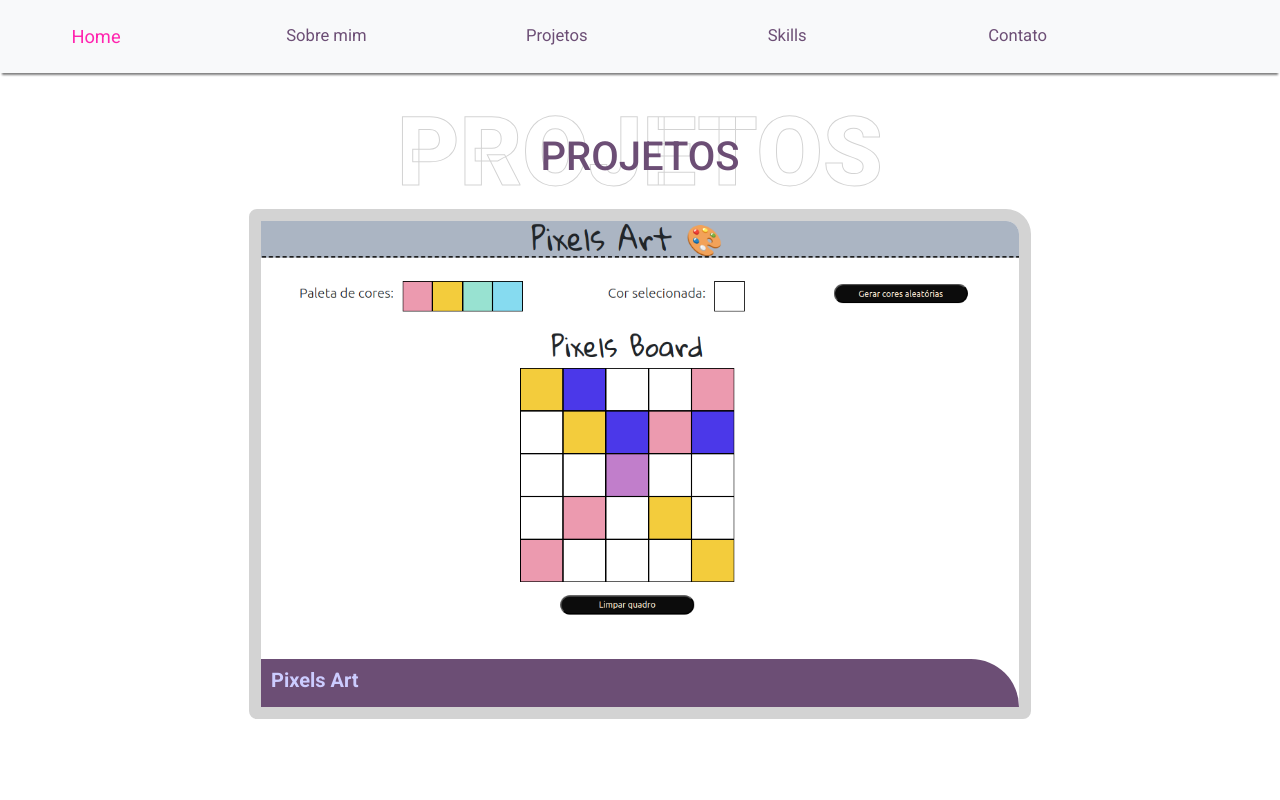
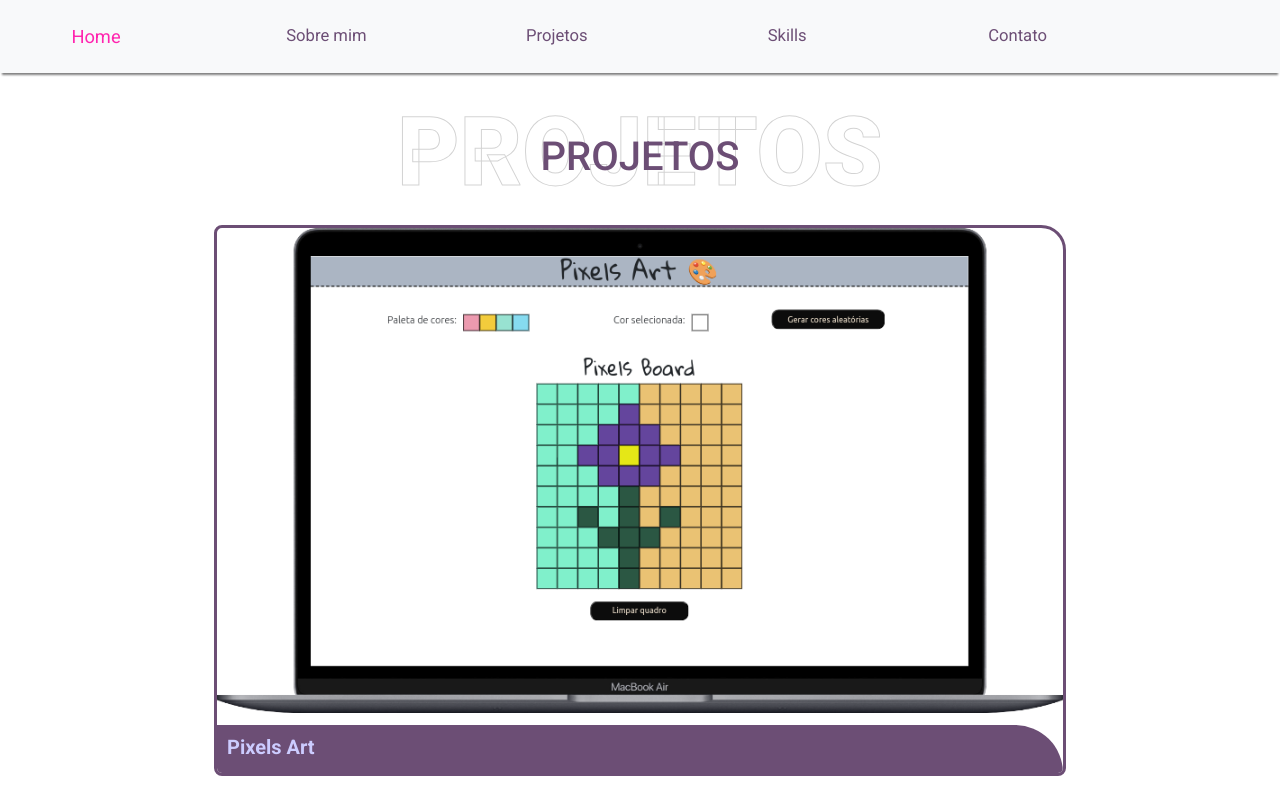
Before and after one commit to raisamrs/raisamrs.github.io, a React (Vite) app: page /projetos in a window 1280 px wide. Built offline with nearby package versions, Linux system fonts and the light colour scheme.

Commit message:
feat: adição de novo card

```diff
--- a/src/data/projects.json
+++ b/src/data/projects.json
@@ -2,7 +2,7 @@
   {
     "id": "pixelsArt",
     "title": "Pixels Art",
-    "description": "O Pixels Art é um editor de arte com pixels e sua dimensão é 5 x 5.😊 Ele já vem com 4 cores definidas, mas calma: sempre que clicar no botão Gerar cores aleatórias, você terá outras 4 novas cores para usar da forma que preferir! Ah, e se você não gostou da sua arte ou quer fazer outra, é só clicar em Limpar quadro! 😉",
+    "description": "O Pixels Art é um editor de arte com pixels e sua dimensão é 10 x 10.😊 Ele já vem com 4 cores definidas, mas calma: sempre que clicar no botão Gerar cores aleatórias, você terá outras 4 novas cores para usar da forma que preferir! Ah, e se você não gostou da sua arte ou quer fazer outra, é só clicar em Limpar quadro! 😉",
     "technologies": [
       {
         "name": "JavaScript",
@@ -23,5 +23,30 @@
     ],
     "github": "https://github.com/raisamrs/pixels-art",
     "deploy": "https://raisamrs.github.io/pixels-art/"
+  },
+  {
+    "id": "tryberCalendar",
+    "title": "Tryber Calendar",
+    "description": "O Tryber Calendar é um calendário destinado aos alunos da Trybe, onde eles podem ver destacar feriados e as sextas-feiras do mês, marcar dias destinados a projetos, dias destinados a exercícios e ainda adicionar outros tipos de tarefas! Bem funcional pra quem tem uma rotina cheia, né?",
+    "technologies": [
+      {
+        "name": "JavaScript",
+        "logo": "javascript-icon.svg"
+      },
+      {
+        "name": "HTML",
+        "logo": "html-icon.svg"
+      },
+      {
+        "name": "CSS",
+        "logo": "css-icon.svg"
+      },
+      {
+        "name": "Bootstrap",
+        "logo": "bootstrap-icon.svg"
+      }
+    ],
+    "github": "https://github.com/raisamrs/tryber-calendar/",
+    "deploy": "https://raisamrs.github.io/tryber-calendar/"
   }
 ]
--- a/src/pages/Projects/Projects.module.css
+++ b/src/pages/Projects/Projects.module.css
@@ -54,6 +54,12 @@ h3 {
   justify-content: center;
 }
 
+.columnCards {
+  display: flex;
+  flex-direction: column;
+  align-items: center;
+}
+
 .highlight {
   font-style: italic;
   color: var(--pink);
@@ -65,9 +71,10 @@ h3 {
 }
 
 .projectCard {
-  border: 0.8rem solid var(--light-grey);
+  border: 0.2rem solid var(--purple);
   border-radius: 0.5rem;
   border-top-right-radius: 25px;
+  margin: 1rem;
   position: relative;
   width: 70%;
   overflow: hidden; /* Garante que o conteúdo não extrapole o card */
@@ -126,12 +133,6 @@ h3 {
   width: 100%;
 }
 
-.rowCards {
-  display: flex;
-  flex-direction: row;
-  justify-content: center;
-}
-
 .showAfter {
   position: absolute;
   top: 0;
@@ -148,7 +149,7 @@ h3 {
 
 .showBefore img {
   width: 100%;
-  height: auto;
+  height: 100%;
 }
 
 .showBefore {
--- a/src/pages/Projects/Projects.tsx
+++ b/src/pages/Projects/Projects.tsx
@@ -1,5 +1,6 @@
 import projectsData from '../../data/projects.json';
 import pixelsArt from '../../assets/pixelsArt.png';
+import tryberCalendar from '../../assets/tryberCalendar.png';
 import gitHubIcon from '../../assets/github-icon.svg';
 import siteIcon from '../../assets/site-icon.svg';
 import javascriptIcon from '../../assets/javascript-icon.svg';
@@ -8,13 +9,16 @@ import cssIcon from '../../assets/css-icon.svg';
 import bootstrapIcon from '../../assets/bootstrap-icon.svg';
 import { renderDescription } from '../../helpers/renderDescription';
 import { ProjectImageType } from '../../types';
-import { cardsContainerClasses, imgProjectClasses, projectContainerClasses,
-  projectCardClasses, rowCardsClasses, cardBodyClasses, projectTechContainerClasses,
+import {
+  cardsContainerClasses, imgProjectClasses, projectContainerClasses,
+  projectCardClasses, columnCardsClasses, cardBodyClasses, projectTechContainerClasses,
   projectTitleCardClasses, projectTitleImgClasses, projectDescriptionClasses,
   btnGitHubClasses, btnDeployClasses, projectTitleCardContainerClasses,
   projectTitleImgContainerClasses, btnsContainerClasses, iconsClasses,
-  projectTechClasses, techAndLogoContainerClasses } from './classesNamesProjects';
-import { titleBgClasses, titleFgClasses, titleContainerClasses,
+  projectTechClasses, techAndLogoContainerClasses,
+} from './classesNamesProjects';
+import {
+  titleBgClasses, titleFgClasses, titleContainerClasses,
 } from '../../classesNamesApp';
 import styles from './Projects.module.css';
 
@@ -27,7 +31,7 @@ const techLogos: { [key: string]: string } = {
 
 function Projects() {
   const projectImages: ProjectImageType = {
-    pixelsArt,
+    pixelsArt, tryberCalendar,
   };
 
   return (
@@ -37,7 +41,7 @@ function Projects() {
         <h2 className={ titleFgClasses }>Projetos</h2>
       </div>
       <div className={ cardsContainerClasses }>
-        <div className={ rowCardsClasses }>
+        <div className={ columnCardsClasses }>
           {projectsData.map((project, i) => (
             <div className={ projectCardClasses } key={ i }>
               <div className={ styles.showBefore }>
--- a/src/pages/Projects/classesNamesProjects.ts
+++ b/src/pages/Projects/classesNamesProjects.ts
@@ -23,7 +23,6 @@ export const cardBodyClasses = classNames(
 
 export const cardsContainerClasses = classNames(
   styles.cardsContainer,
-  'container',
 );
 
 export const iconsClasses = classNames(
@@ -70,8 +69,8 @@ export const projectTitleImgContainerClasses = classNames(
   styles.projectTitleImgContainer,
 );
 
-export const rowCardsClasses = classNames(
-  styles.rowCards,
+export const columnCardsClasses = classNames(
+  styles.columnCards,
 );
 
 export const techAndLogoContainerClasses = classNames(
```
Also changed, not shown: src/assets/pixelsArt.png, src/assets/tryberCalendar.png (added).
